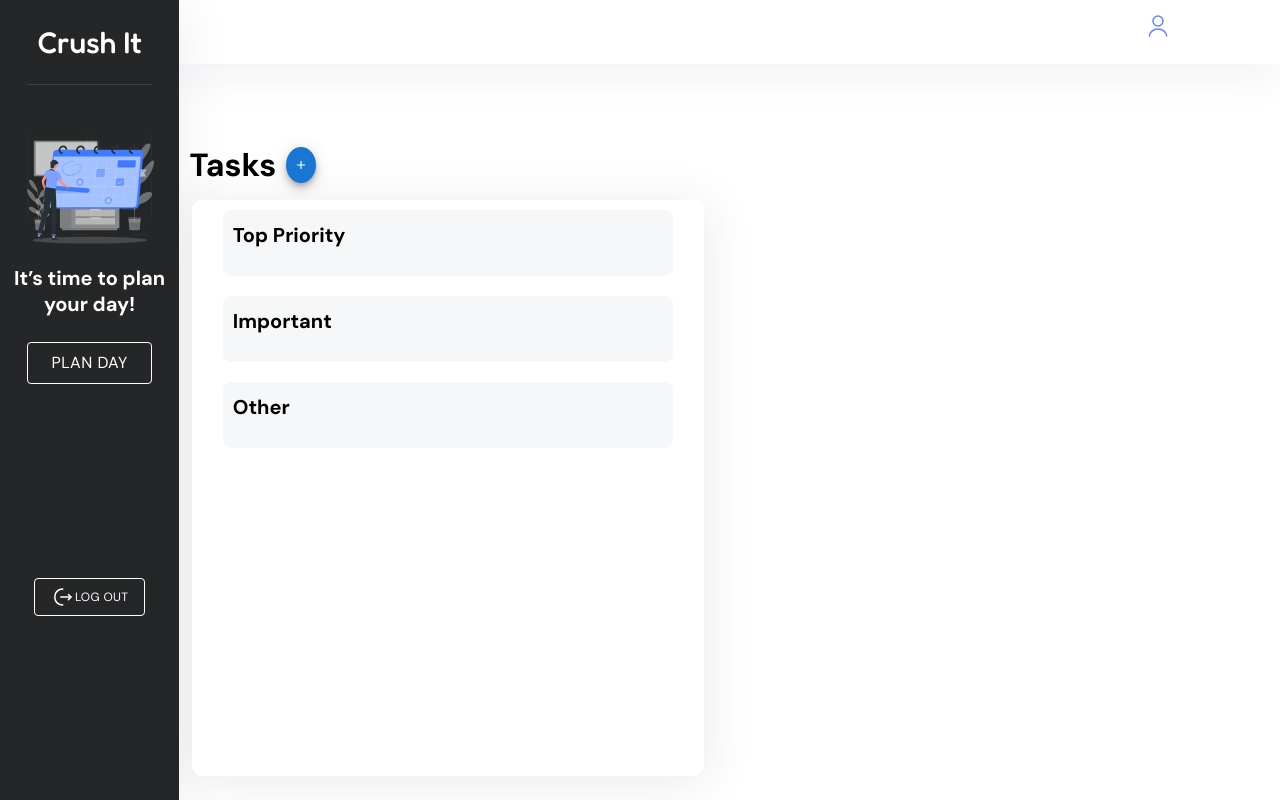
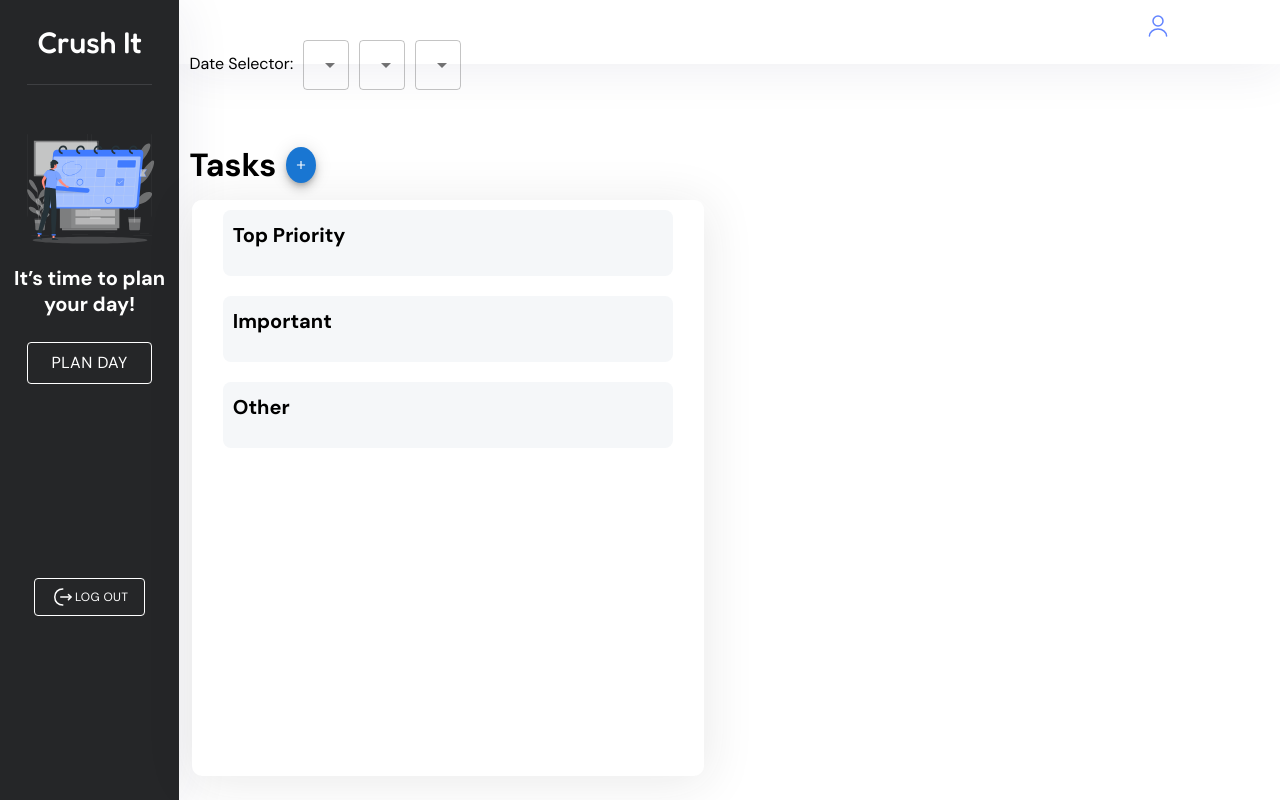
Before and after one commit to neilpatel13/CS490-Project, a React (Vite) app in the folder frontend/: page /tasks in a window 1280 px wide. Built offline with nearby package versions, Linux system fonts and the light colour scheme; sample sign-in values are in the browser's storage.

Commit message:
got the date selector up, not fully working yet

```diff
--- a/frontend/src/screens/TasksAppts.jsx
+++ b/frontend/src/screens/TasksAppts.jsx
@@ -4,13 +4,12 @@ import lo from '../assets/logout.svg';
 ///import lock from '../assets/lock.svg';
 ///import cl from '../assets/clock.svg';
 import { Link } from 'react-router-dom';
-import {Button, Box,
-     Fab} from '@mui/material';
+import {Box, Button, Fab, Select, MenuItem} from '@mui/material';
 import AddIcon from '@mui/icons-material/Add';
 import { logout } from '../slices/authSlice';
 import { useLogoutMutation } from '../slices/userApiSlice';
 // import * as React from 'react';
-import {useState} from 'react';
+import {React ,useState} from 'react';
 import {useSelector } from 'react-redux';
 import TaskAddingDialog from '../components/TaskDialog';
 import { useDispatch } from 'react-redux';
@@ -18,18 +17,26 @@ import { useNavigate } from 'react-router-dom';
 import usrLogo from '../assets/user.svg'
 import OpenWithIcon from '@mui/icons-material/OpenWith';
 
+
+
 const TasksAppts = () => {
     const [tasks, setTasks] = useState([]);
     const [dialogOpen, setDialogOpen ] = useState(false);
     const [expandedTask, setExpandedTask] = useState(null);
-
+    const [selectedDate, setSelectedDate] = useState({
+      month: '',
+      day: '',
+      year: '',
+    });
 
     const dispatch = useDispatch();
     const navigate = useNavigate();
 
     const { userInfo } = useSelector((state) => state.auth);
 
-
+    const handleDateChange = (field, value) => {
+      setSelectedDate((prev) => ({ ...prev, [field]: value }));
+    };
 
 
     const handleClickOpen = () => {
@@ -51,6 +58,8 @@ const handleTaskClick = (taskId) => {
     (prevExpandedTask === taskId ? null : taskId
     ));
 };
+
+
 
 //handling priority
 const groupedTasks = tasks.reduce((acc,task) => {
@@ -195,6 +204,37 @@ const [logoutApiCall] = useLogoutMutation();
         </Box>
       </div>
       </Box>
+      <div style={{ display: 'flex', alignItems: 'center', flexDirection: 'row', position: 'absolute', left: '14.8%', top: '5%' }}>
+          <div id='dateSelector' style={{ color: "#000", fontFamily: "DM Sans", fontSize: "2vh", fontStyle: "normal", fontWeight: "500", lineHeight: "normal" }}>
+            Date Selector:
+            {/* Month Select */}
+            <Select
+              value={selectedDate.month}
+              onChange={(e) => handleDateChange('month', e.target.value)}
+              style={{ marginLeft: '10px', fontFamily: 'DM Sans', fontSize: '12px' }}
+            >
+              <MenuItem value={'January'}>January</MenuItem>
+              <MenuItem value={'February'}>February</MenuItem>
+              {/* Add more months as needed */}
+            </Select>
+            {/* Day Select */}
+            <Select
+              value={selectedDate.day}
+              onChange={(e) => handleDateChange('day', e.target.value)}
+              style={{ marginLeft: '10px', fontFamily: 'DM Sans', fontSize: '12px' }}
+            >
+              {/* Add days as needed */}
+            </Select>
+            {/* Year Select */}
+            <Select
+              value={selectedDate.year}
+              onChange={(e) => handleDateChange('year', e.target.value)}
+              style={{ marginLeft: '10px', fontFamily: 'DM Sans', fontSize: '12px' }}
+            >
+              {/* Add years as needed */}
+            </Select>
+          </div>
+        </div>
       </Box>
     )
 }
```
